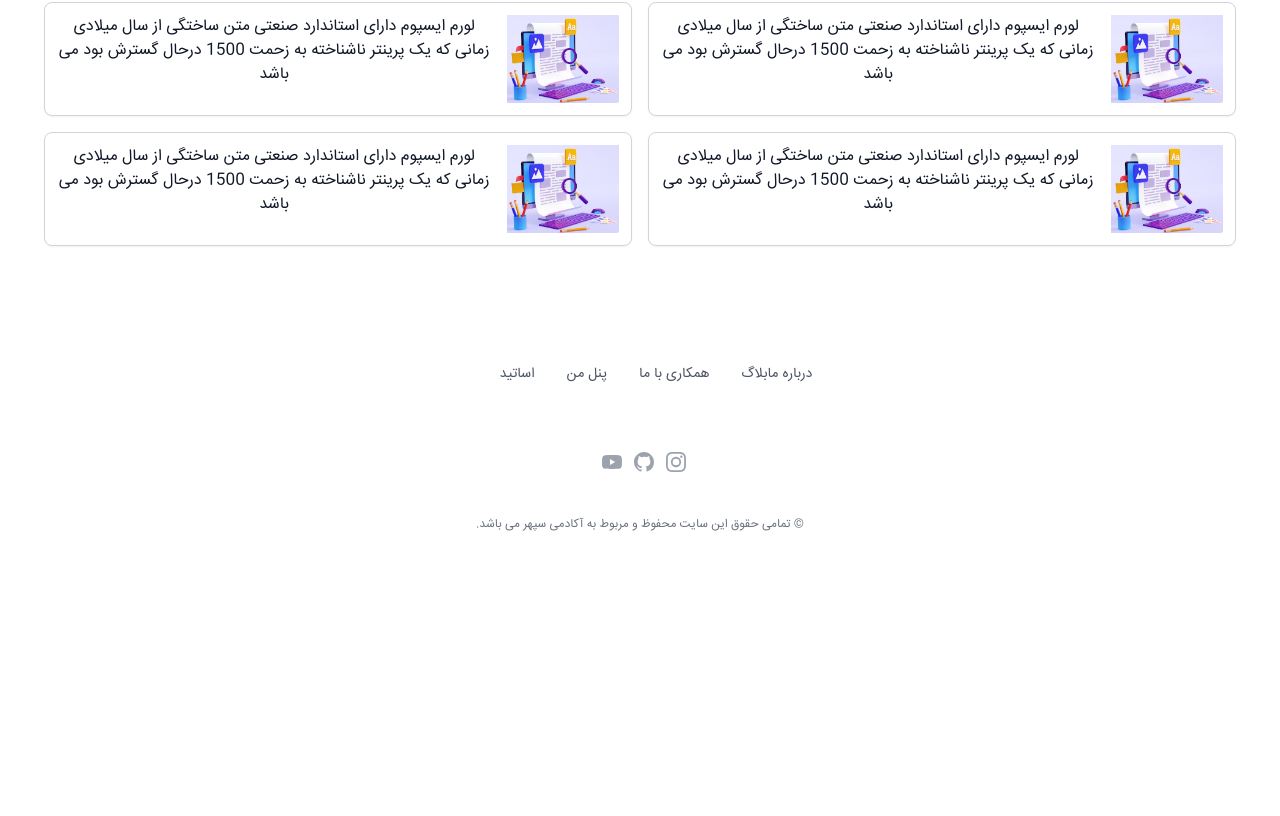
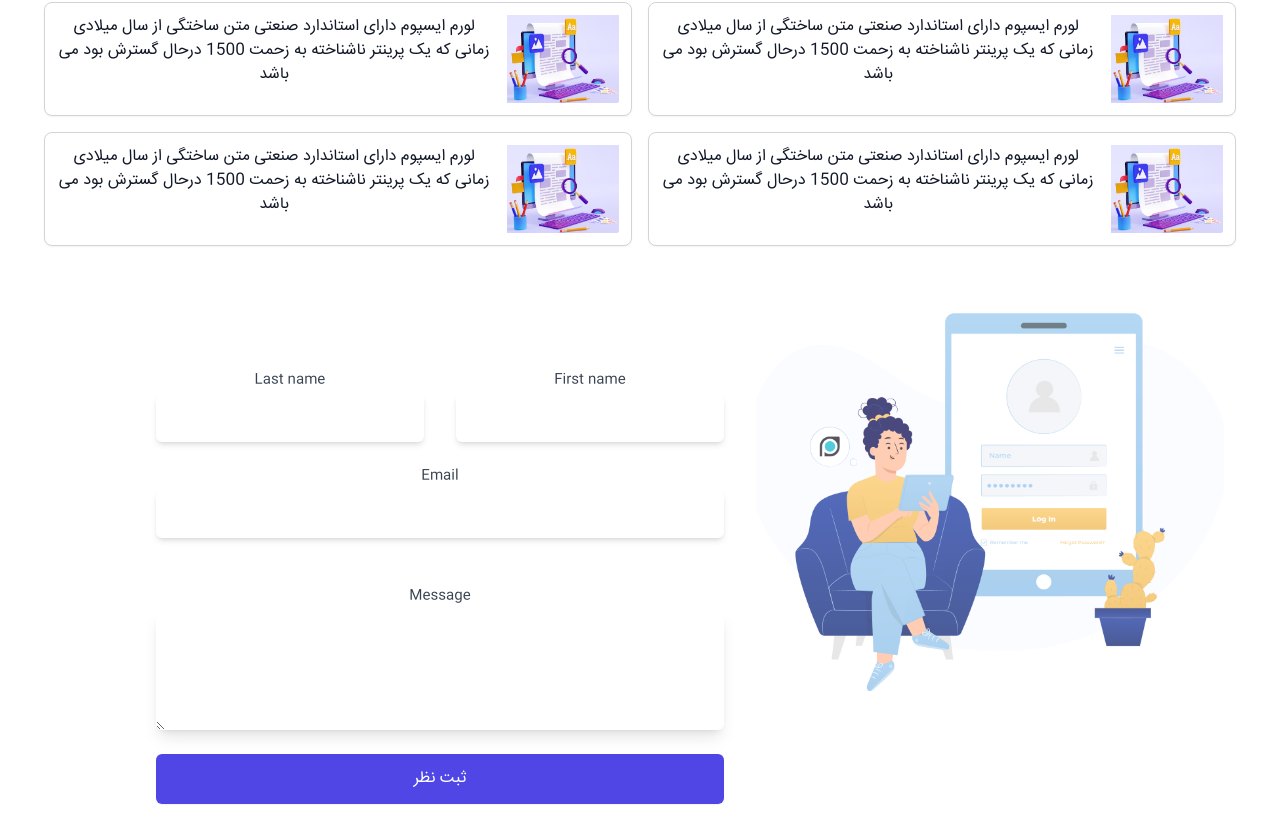
Before and after one commit to academy-react/TechArt, a React (Vite) app: page / in a window 1280 px wide. Shown: the part 1981-2797 px from the top of the page. Before the commit the page ends 2611 px from the top, so only its background shows below. Built offline with nearby package versions, Linux system fonts and the light colour scheme.

Commit message:
contact  section &profile dropdown component debug

```diff
--- /dev/null
+++ b/src/components/Landing/ContactSection.jsx
@@ -0,0 +1,18 @@
+import image from "../../assets/image/Landing/contact.png";
+import ContactForm from "../common/ContactForm";
+
+function ContactSection() {
+  return (
+    <main className="relative bg-white">
+      <div className=" container mx-auto  lg:grid lg:grid-cols-12 lg:gap-x-8 lg:px-8 ">
+        <div className="relative lg:col-span-5 	 lg:-mr-8 xl:inset-0 xl:left-1/2 xl:mr-0 lg:transition ease-in-out lg:delay-150">
+          <img className="w-auto	 h-auto lg:mt-11	" src={image} alt="" />
+        </div>
+        <div className=" pt-5 pb-24 sm:pb-32 flex-1 lg:col-span-7 lg:px-0 lg:pt-20 lg:pb-56 xl:col-span-6  ">
+          <ContactForm />
+        </div>
+      </div>
+    </main>
+  );
+}
+export { ContactSection };
--- a/src/components/common/NavbarHeader/NavbarHeader.jsx
+++ b/src/components/common/NavbarHeader/NavbarHeader.jsx
@@ -68,14 +68,14 @@ function NavbarHeader() {
               <div className="absolute inset-y-0 right-0 flex items-center pr-2 sm:static sm:inset-auto sm:ml-6 sm:pr-0">
                 <CustomSearchBox />
 
-                <div className="px-3">
+                {/* <div className="px-3">
                   <CustomButton
                     onClick={() => {
                       navigate("/auth/register");
                     }}
                     message={"ثبت نام"}
                   />
-                </div>
+                </div> */}
                 {/*View notifications button*/}
                 <ProfileDropdown />
                 {/* Profile dropdown */}
--- a/src/components/common/customElements/ProfileDropDownMenu.jsx
+++ b/src/components/common/customElements/ProfileDropDownMenu.jsx
@@ -1,8 +1,10 @@
 import React, { useState } from "react";
+import { useNavigate } from "react-router-dom";
 
 const ProfileDropdown = () => {
   const [user, setUser] = useState(null);
   const [isOpen, setIsOpen] = useState(false);
+  const navigate = useNavigate();
 
   const toggleDropdown = () => {
     setIsOpen(!isOpen);
@@ -35,7 +37,7 @@ const ProfileDropdown = () => {
             navigate("/auth/register");
           }}
         >
-          Login
+          ثبت نام
         </button>
       )}
 
--- a/src/screens/Landing/Landing.jsx
+++ b/src/screens/Landing/Landing.jsx
@@ -5,6 +5,7 @@ import { CourseSection } from "../../components/Landing/CourseSlider/CourseSecti
 import { CardHolder } from "../../components/Card/CardHolder";
 import { ProfessorCard } from "../../components/ProfessorCard/ProfessorCard";
 import ScrollTopButton from "../../components/common/customElements/ScrollTopButton";
+import { ContactSection } from "../../components/Landing/ContactSection";
 
 function Landing() {
   return (
@@ -14,6 +15,7 @@ function Landing() {
       <CourseSection />
       <ProfessorCard />
       <CardHolder />
+      <ContactSection />
       <Footer />
       <ScrollTopButton />
     </div>
```
Also changed, not shown: src/assets/image/Landing/contact.png (added).
